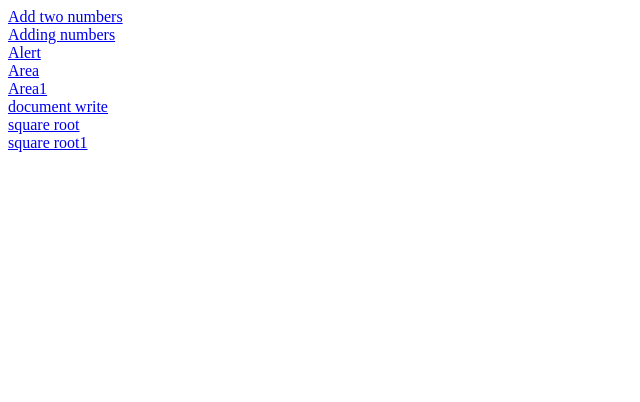
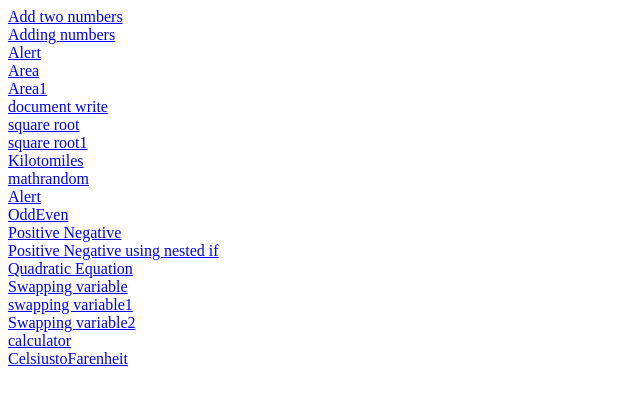
Before and after one commit to snehams29/javascript-project, a plain HTML site: page index.html in a window 1280 px wide. Shown: the whole page, without its empty margins (0-640 px from the left). Drawn offline with Linux system fonts and the light colour scheme.

Commit message:
Update index.html

```diff
--- a/index.html
+++ b/index.html
@@ -12,5 +12,20 @@
         <a href="squareroot.js">square root<a><br>
            <a href="squareroot1.js">square root1<a><br>
 
+             <a href="kilotomiles.js">Kilotomiles</a><br>
+    <a href="mathrandom.js">mathrandom<a><br>
+       <a href="alert.js">Alert</a><br>
+    <a href="oddeven.js">OddEven<a> <br>
+      <a href="positivenegative.js">Positive Negative</a><br>
+    <a href="posnegusingnestedif.js">Positive Negative using nested if<a><br>
+        <a href="quadraticequation.js">Quadratic Equation<a><br>
+           <a href="swappingvariable.js">Swapping variable<a><br>
+              <a href="swappingvariable1.js">swapping variable1<a><br>
+           <a href="swapvariable2.js">Swapping variable2<a><br>
+
+             <a href="calculator.js">calculator<a><br>
+              <a href="celsiustofarenhit.js">CelsiustoFarenheit<a><br>
+
+
   </body>
 </html>
```
